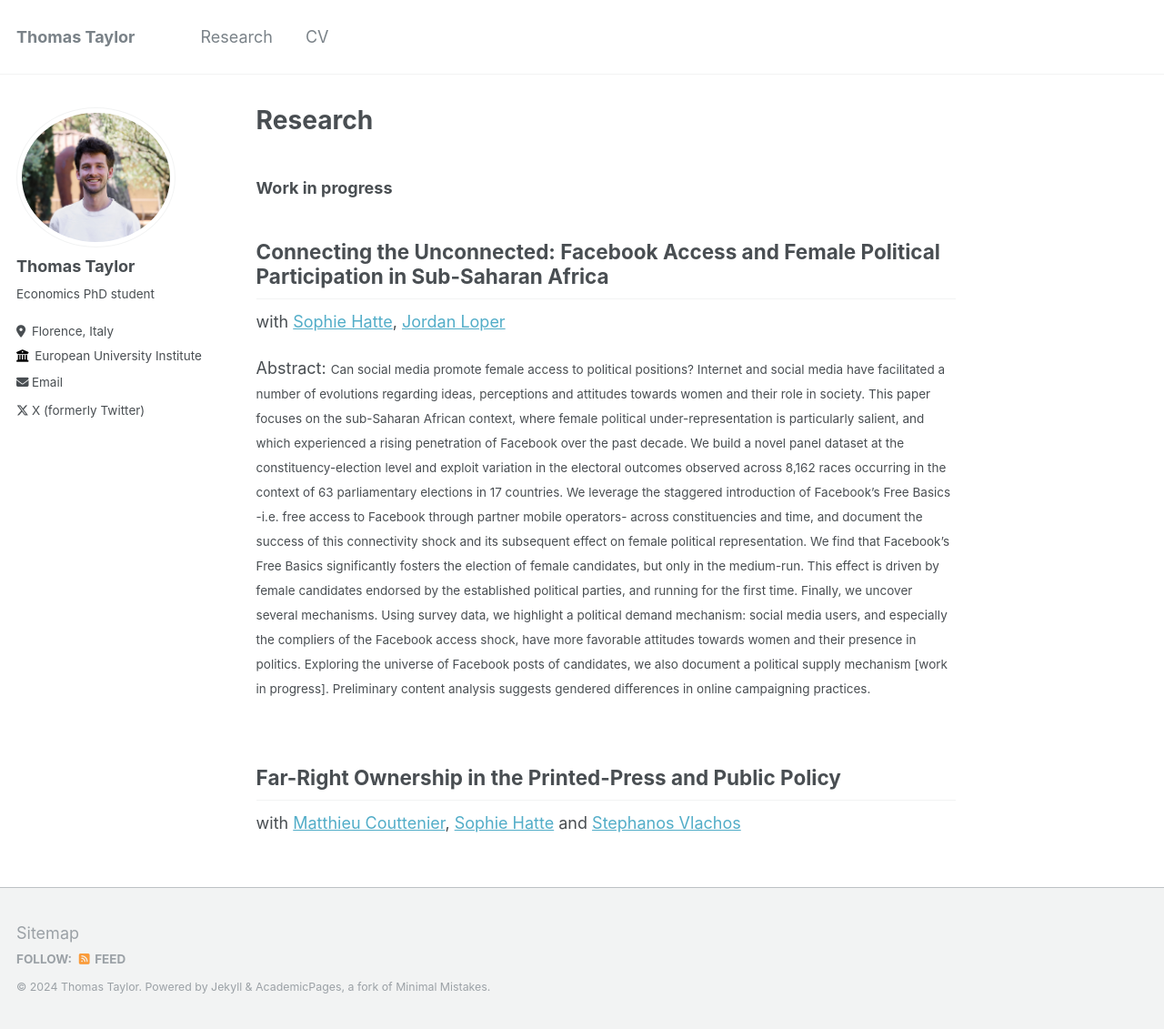
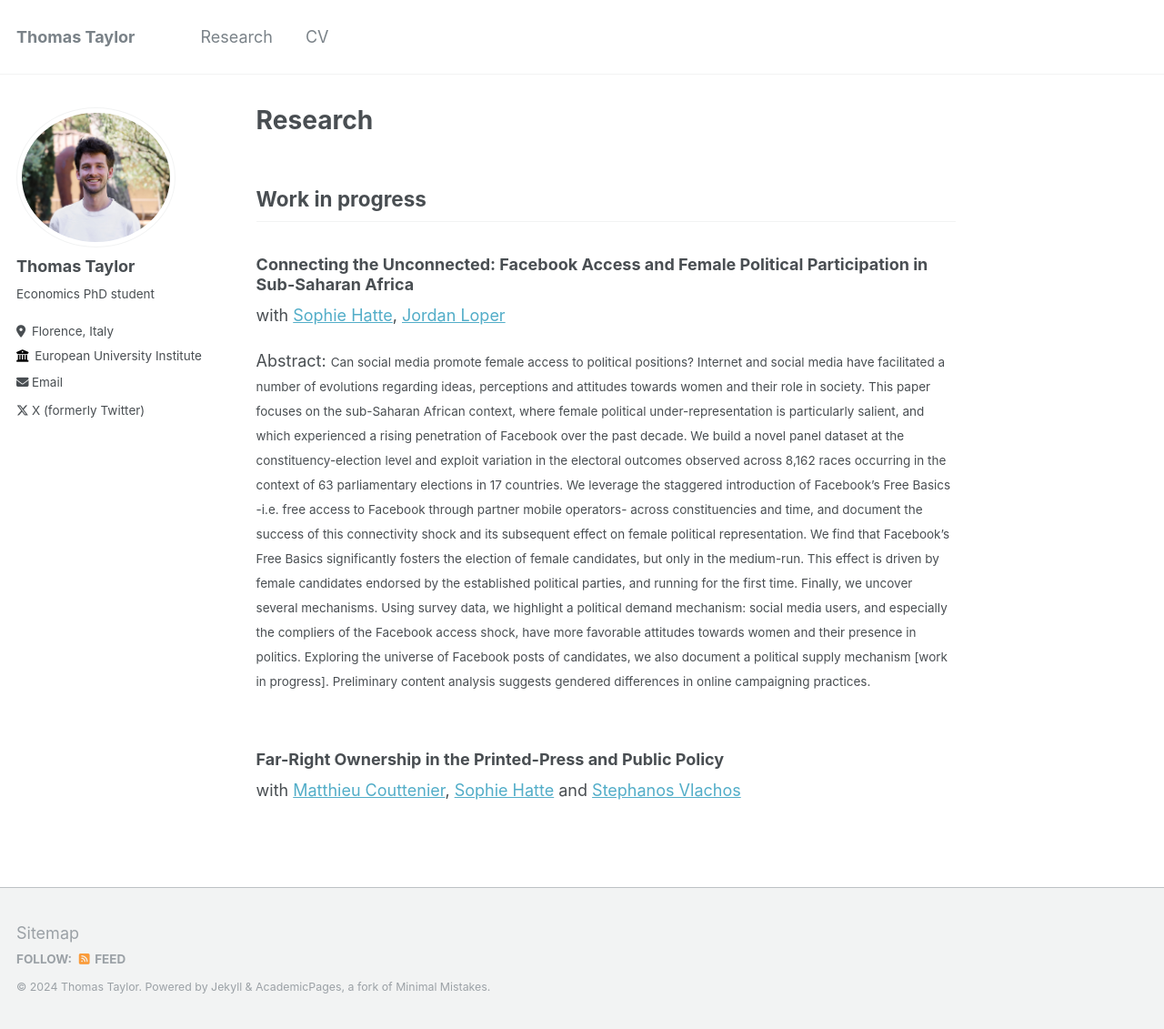
Before and after one commit to thomastaylor-econ/thomastaylor-econ.github.io, a Jekyll site: the page built from _pages/research.md, in a window 1280 px wide and 1131 px high. Shown: the whole window at 91% size. Built offline with Jekyll 4.4.1, drawn with Linux system fonts in a browser that asks for light colours.

```diff
--- a/_pages/research.md
+++ b/_pages/research.md
@@ -4,9 +4,9 @@ permalink: /research/
 author_profile: true
 ---
 
-### Work in progress
+## Work in progress
 
-## Connecting the Unconnected: Facebook Access and Female Political Participation in Sub-Saharan Africa
+### Connecting the Unconnected: Facebook Access and Female Political Participation in Sub-Saharan Africa
 with [Sophie Hatte][hatte_link]{:target="_blank" rel="noopener"}, [Jordan Loper][loper_link]{:target="_blank" rel="noopener"}
 <style>
   .line-break {
@@ -33,7 +33,7 @@ a political supply mechanism [work in progress]. Preliminary content analysis su
 differences in online campaigning practices. </small><br><br>
 
 
-## Far-Right Ownership in the Printed-Press and Public Policy
+### Far-Right Ownership in the Printed-Press and Public Policy
 with [Matthieu Couttenier][couttenier_link]{:target="_blank" rel="noopener"}, [Sophie Hatte][hatte_link]{:target="_blank" rel="noopener"} and [Stephanos Vlachos][vlachos_link]{:target="_blank" rel="noopener"}
 
 <style>
```
